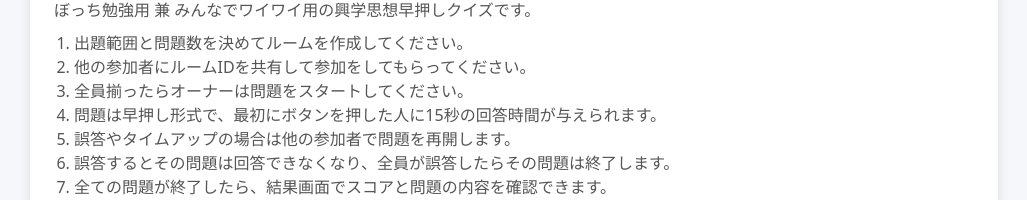
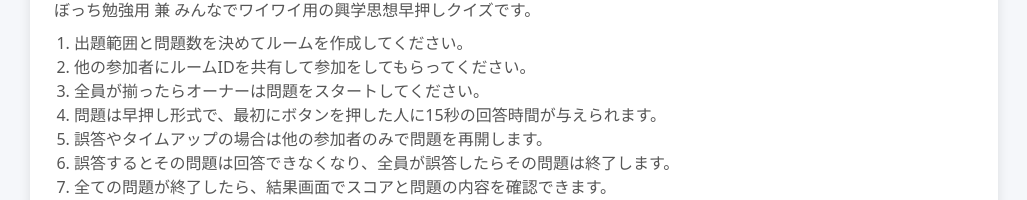
Before and after one commit to t00130489/kgs-test, a plain HTML site: page index.html in a window 1280 px wide. Shown: the part 829-1029 px from the top of the page, without its empty margins (126-1153 px from the left). Drawn offline with Linux system fonts and the light colour scheme; no server answers.

Commit message:
Update index.html

```diff
--- a/index.html
+++ b/index.html
@@ -62,9 +62,9 @@
         <ol>
           <li>出題範囲と問題数を決めてルームを作成してください。</li>
           <li>他の参加者にルームIDを共有して参加をしてもらってください。</li>
-          <li>全員揃ったらオーナーは問題をスタートしてください。</li>
+          <li>全員が揃ったらオーナーは問題をスタートしてください。</li>
           <li>問題は早押し形式で、最初にボタンを押した人に15秒の回答時間が与えられます。</li>
-          <li>誤答やタイムアップの場合は他の参加者で問題を再開します。</li>
+          <li>誤答やタイムアップの場合は他の参加者のみで問題を再開します。</li>
           <li>誤答するとその問題は回答できなくなり、全員が誤答したらその問題は終了します。</li>
           <li>全ての問題が終了したら、結果画面でスコアと問題の内容を確認できます。</li>
         </ol>
```
